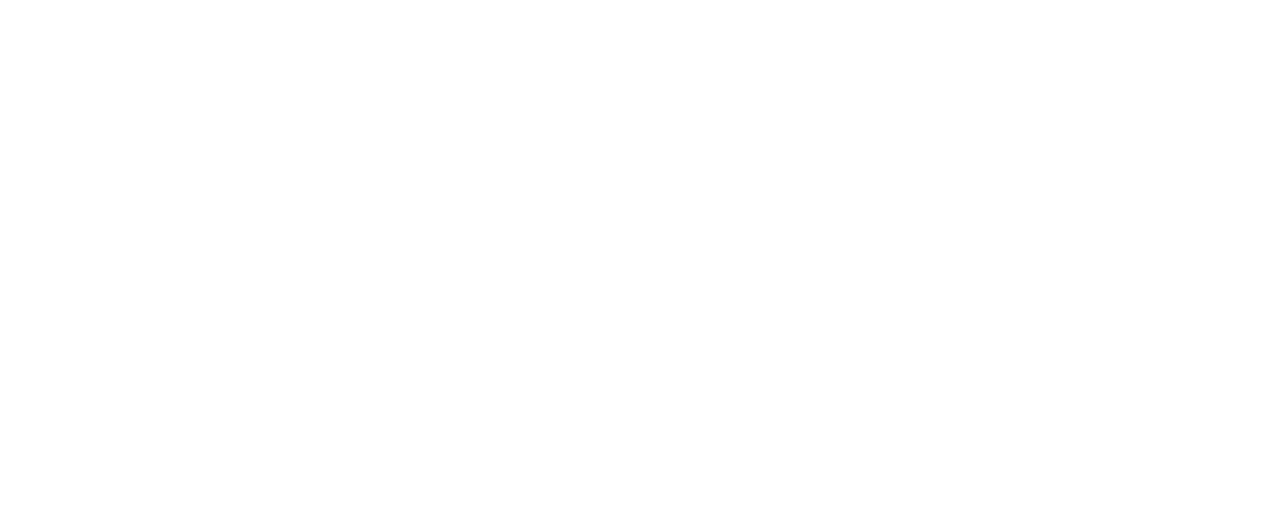
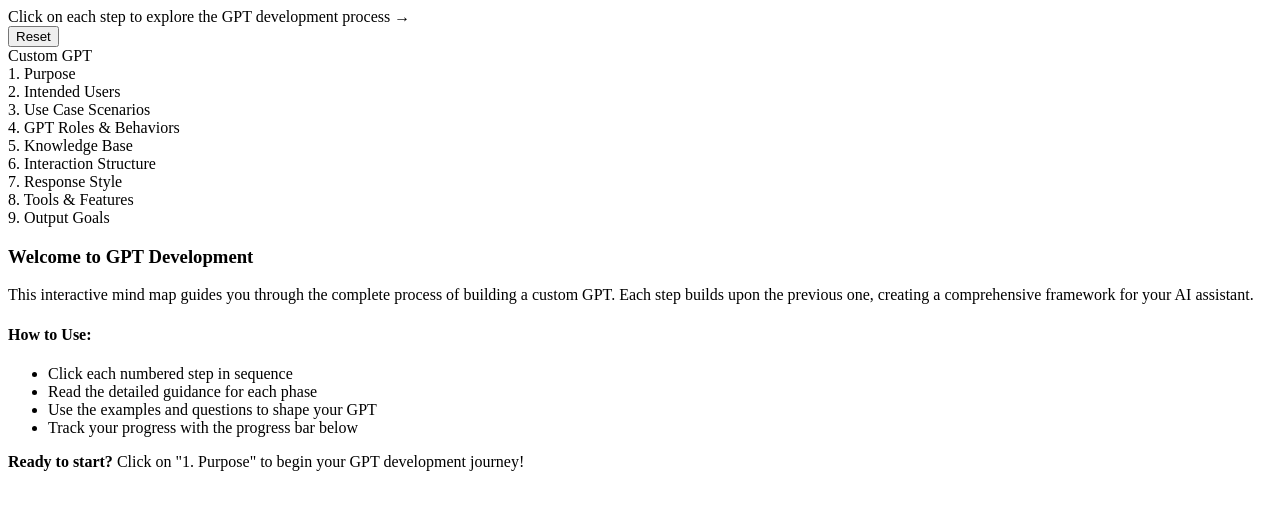
Before and after one commit to sadielumus/gpt-mindmap, a plain HTML site: page index.html in a window 1280 px wide. Drawn offline with Linux system fonts and the light colour scheme.

Commit message:
MindMap.html

```diff
--- a/index.html
+++ b/index.html
@@ -1,4 +1,53 @@
 
-<!-- Replace this comment with the full HTML content from the user.
-Due to length limitations, the actual content is not shown here.
-This placeholder assumes the user's full interactive tool is correctly placed in index.html -->
+<!DOCTYPE html>
+<html lang="en">
+<head>
+    <meta charset="UTF-8">
+    <meta name="viewport" content="width=device-width, initial-scale=1.0">
+    <title>GPT Development Mind Map</title>
+    <style>
+        /* (Full CSS from your original example goes here — see your previous code) */
+    </style>
+</head>
+<body>
+    <div class="container">
+        <div class="instruction">Click on each step to explore the GPT development process →</div>
+        <button class="reset-btn" onclick="resetMap()">Reset</button>
+
+        <div class="node central-node">
+            Custom GPT
+        </div>
+
+        <div class="node step-node step-1" onclick="showDetails(1)">1. Purpose</div>
+        <div class="node step-node step-2" onclick="showDetails(2)">2. Intended Users</div>
+        <div class="node step-node step-3" onclick="showDetails(3)">3. Use Case Scenarios</div>
+        <div class="node step-node step-4" onclick="showDetails(4)">4. GPT Roles & Behaviors</div>
+        <div class="node step-node step-5" onclick="showDetails(5)">5. Knowledge Base</div>
+        <div class="node step-node step-6" onclick="showDetails(6)">6. Interaction Structure</div>
+        <div class="node step-node step-7" onclick="showDetails(7)">7. Response Style</div>
+        <div class="node step-node step-8" onclick="showDetails(8)">8. Tools & Features</div>
+        <div class="node step-node step-9" onclick="showDetails(9)">9. Output Goals</div>
+
+        <div class="details-panel" id="detailsPanel">
+            <h3>Welcome to GPT Development</h3>
+            <p>This interactive mind map guides you through the complete process of building a custom GPT. Each step builds upon the previous one, creating a comprehensive framework for your AI assistant.</p>
+            <h4>How to Use:</h4>
+            <ul>
+                <li>Click each numbered step in sequence</li>
+                <li>Read the detailed guidance for each phase</li>
+                <li>Use the examples and questions to shape your GPT</li>
+                <li>Track your progress with the progress bar below</li>
+            </ul>
+            <p><strong>Ready to start?</strong> Click on "1. Purpose" to begin your GPT development journey!</p>
+        </div>
+
+        <div class="progress-bar">
+            <div class="progress-fill" id="progressFill"></div>
+        </div>
+    </div>
+
+    <script>
+        // (Full JavaScript from your original example goes here — including the stepDetails, showDetails, resetMap, etc.)
+    </script>
+</body>
+</html>
```
